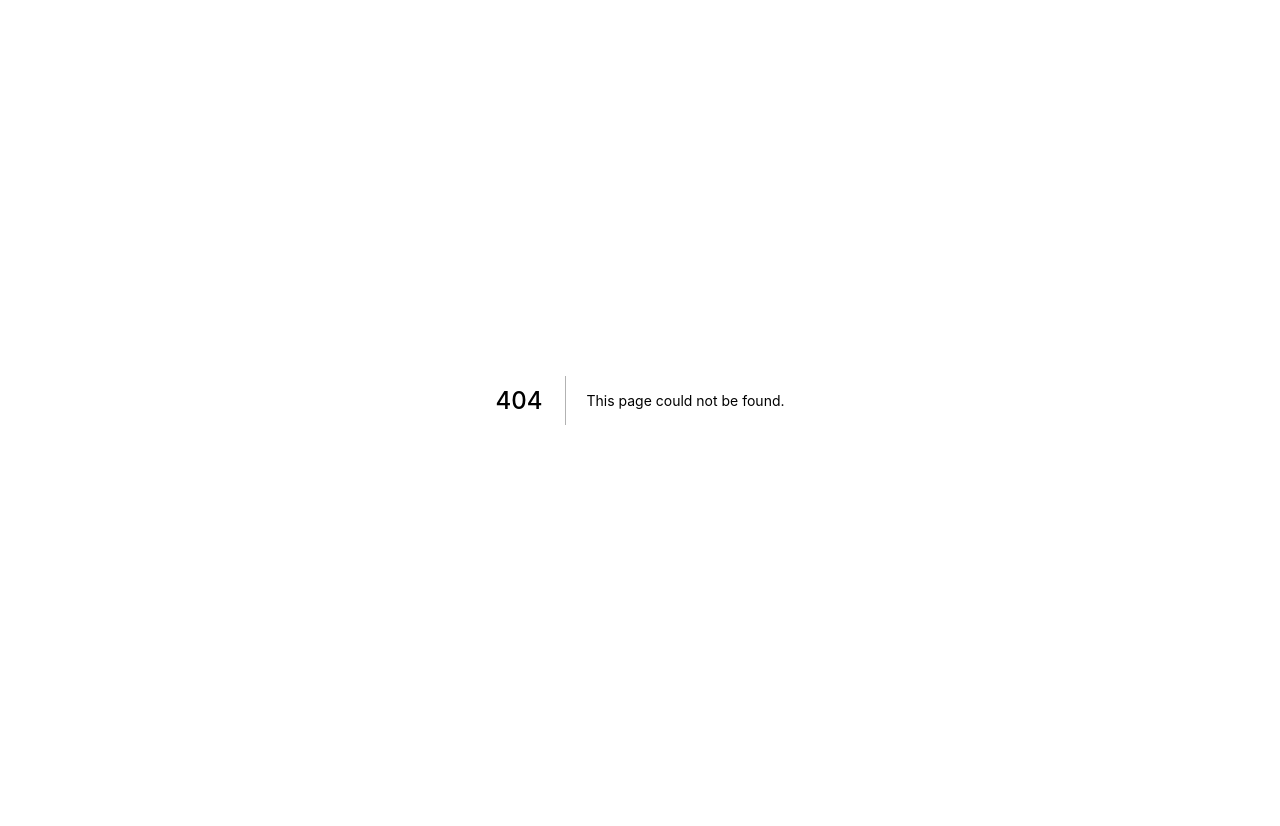
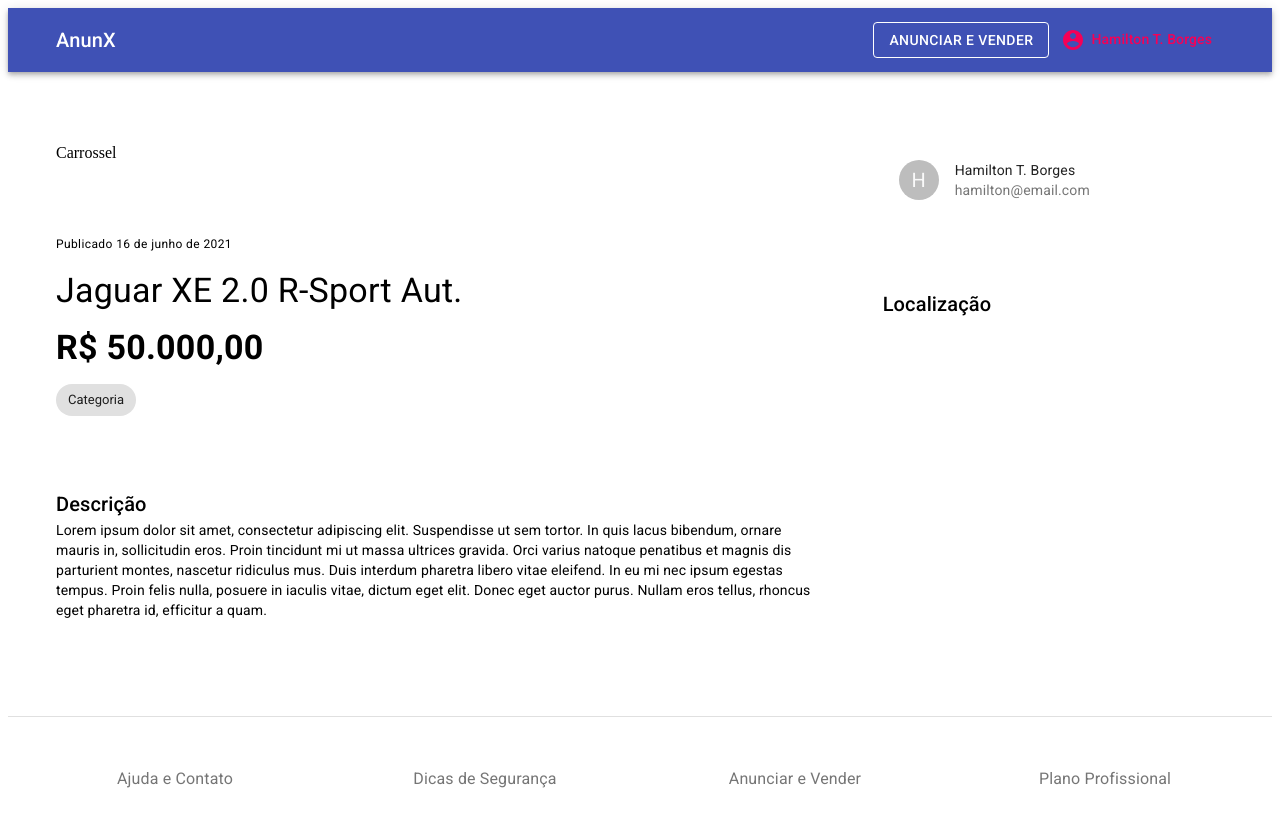
Before and after one commit to hamiltontborges/anunx, a Next.js app: page /product in a window 1280 px wide. Before the commit this address had no page. Shown: the top 826 px of the page. Before the commit the page ends 800 px from the top, so only its background shows below. Built offline with nearby package versions, Linux system fonts and the light colour scheme.

Commit message:
inicializando a página do produto

```diff
--- /dev/null
+++ b/pages/product.js
@@ -0,0 +1,85 @@
+import {
+    Avatar,
+    Box,
+    Card,
+    CardHeader,
+    CardMedia,
+    Chip,
+    Container,
+    Grid,
+    Typography
+} from '@material-ui/core'
+
+import { makeStyles } from '@material-ui/core'
+
+import TemplateDefault from '../src/templates/Default'
+
+
+const useStyles = makeStyles((theme) => ({
+    box: {
+        backgroundColor: theme.palette.background.white,
+        padding: theme.spacing(3),
+        marginBottom: theme.spacing(3),
+    },
+    productName: {
+        margin: '15px 0',
+    },
+    price: {
+        fontWeight: 'bold',
+        marginBottom: 15,
+    }
+}))
+
+const Product = () => {
+    const classes = useStyles()
+
+    return (
+        <TemplateDefault>
+            <Container maxWidth='lg'>
+                <Grid container spacing={3}>
+                    <Grid item xs={8}>
+                        <Box className={classes.box}>
+                            Carrossel
+                        </Box>
+
+                        <Box className={classes.box} textAlign="left">
+                            <Typography component='span' variant='caption' >Publicado 16 de junho de 2021</Typography>
+                            <Typography component='h4' variant='h4' className={classes.productName}>Jaguar XE 2.0 R-Sport Aut.</Typography>
+                            <Typography component='h4' variant='h4' className={classes.price}>R$ 50.000,00</Typography>
+                            <Chip label="Categoria" />
+                        </Box>
+
+                        <Box className={classes.box} textAlign="left">
+                            <Typography component='h6' variant='h6' >Descrição</Typography>
+                            <Typography component='p' variant='body2' >
+                                Lorem ipsum dolor sit amet, consectetur adipiscing elit. Suspendisse ut sem tortor. In quis lacus bibendum, ornare mauris in, sollicitudin eros. Proin tincidunt mi ut massa ultrices gravida. Orci varius natoque penatibus et magnis dis parturient montes, nascetur ridiculus mus. Duis interdum pharetra libero vitae eleifend. In eu mi nec ipsum egestas tempus. Proin felis nulla, posuere in iaculis vitae, dictum eget elit. Donec eget auctor purus. Nullam eros tellus, rhoncus eget pharetra id, efficitur a quam.
+                            </Typography>
+                        </Box>
+                    </Grid>
+
+                    <Grid item xs={4}>
+                        <Card elevation={0} className={classes.box}>
+                            <CardHeader
+                                avatar={
+                                    <Avatar>H</Avatar>
+                                }
+                                title='Hamilton T. Borges'
+                                subheader='hamilton@email.com'
+                            />
+                            {/* <CardMedia
+                                image={'https://source.unsplash.com/random'}
+                                title='Hamilton T. Borges'
+                            /> */}
+                        </Card>
+
+                        <Box className={classes.box}>
+                            <Typography component='h6' variant='h6' >Localização</Typography>
+                        </Box>
+                    </Grid>
+                </Grid>
+            </Container>
+        </TemplateDefault>
+    )
+}
+
+export default Product
```
